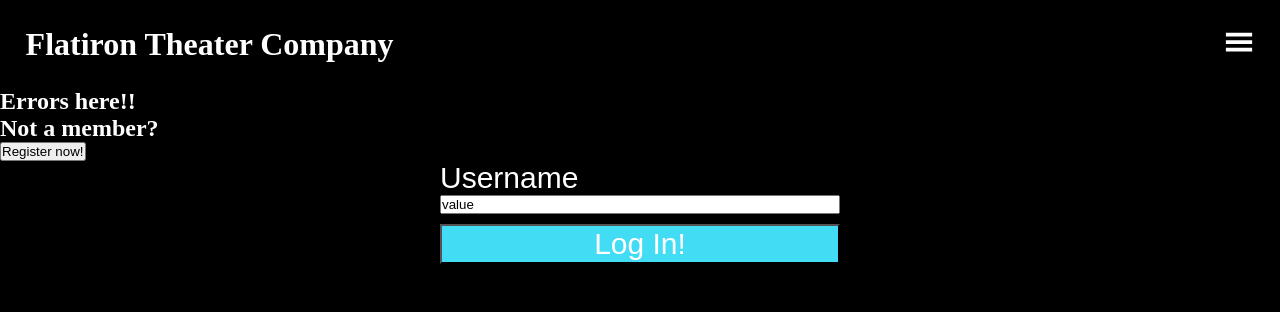
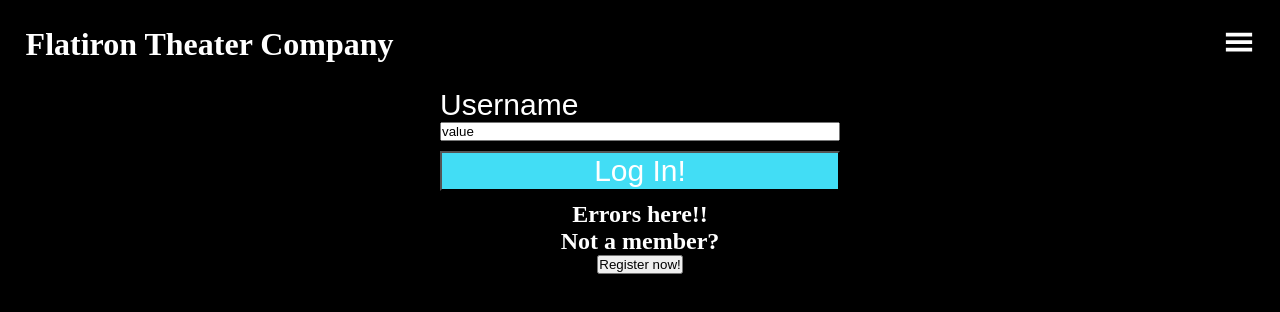
Before and after one commit to codetombomb/acc-identity-and-access-management, a React (Create React App) app in the folder client/: page /authentication in a window 1280 px wide. Shown: the top 312 px of the page. Built offline with nearby package versions, Linux system fonts and the light colour scheme; a web font is replaced by a local one.

Commit message:
update css in client

```diff
--- a/client/src/components/Authentication/Authentication.js
+++ b/client/src/components/Authentication/Authentication.js
@@ -21,18 +21,10 @@ const Authentication = ({ updateUser }) => {
 
   const handleSubmit = () => {
     console.log("Handle the submit");
-
   };
 
   return (
     <>
-      <h2 className="auth-errors">{"Errors here!!"}</h2>
-      <h2>{signUp ? "Already a member?" : "Not a member?"}</h2>
-      <button onClick={handleSignUpClick}>
-        {signUp ? "Log In!" : "Register now!"}
-      </button>
-
-
       <form onSubmit={handleSubmit}>
         <label>Username</label>
         <input type="text" name="name" value={"value"} onChange={console.log} />
@@ -49,8 +41,13 @@ const Authentication = ({ updateUser }) => {
         )}
         <input type="submit" value={signUp ? "Sign Up!" : "Log In!"} />
       </form>
-
-
+      <div className="auth-errors-switch-wrapper">
+        <h2 className="auth-errors">{"Errors here!!"}</h2>
+        <h2>{signUp ? "Already a member?" : "Not a member?"}</h2>
+        <button onClick={handleSignUpClick}>
+          {signUp ? "Log In!" : "Register now!"}
+        </button>
+      </div>
     </>
   );
 };
--- a/client/src/components/Authentication/styles.css
+++ b/client/src/components/Authentication/styles.css
@@ -16,3 +16,10 @@ input[type="submit"] {
   margin-top: 10px;
   margin-bottom: 10px;
 }
+
+.auth-errors-switch-wrapper {
+  display: flex;
+  flex-direction: column;
+  align-items: center;
+  justify-content: center;
+}
--- a/client/src/components/ProductionCard/styles.css
+++ b/client/src/components/ProductionCard/styles.css
@@ -7,7 +7,7 @@
   position: relative;
 }
 
-&:hover {
+.production-card:hover {
   transform: scale(1.15);
   transform-origin: top left;
 }
--- a/client/src/components/ProductionDetail/styles.css
+++ b/client/src/components/ProductionDetail/styles.css
@@ -3,16 +3,24 @@
   flex-direction: column;
   justify-content: start;
   font-family: Arial, sans-serif;
-  margin: 5px;
+  margin: 5%;
+  line-height: 40px;
+  text-wrap: wrap;
+  width: 50%;
 }
 
 .card-detail h1 {
   font-size: 60px;
   border-bottom: solid;
   border-color: #42ddf5;
+  padding: 2%;
 }
 
 .wrapper {
+  display: flex;
+}
+
+.wrapper h1 {
   display: flex;
 }
 
--- a/client/src/components/ProductionsContainer/styles.css
+++ b/client/src/components/ProductionsContainer/styles.css
@@ -4,10 +4,17 @@
     width:70px;
     font-size: 70px;
     line-height: .8;
-
+    margin-left: 5%;
+    padding-bottom: 5%;
     transform: scale(.7, 1.4);
 }
 
 .heading-highlight {
     color:#42ddf5;
 }
+
+.card-container {
+    display: flex;
+    flex-direction: column;
+    margin: 5%;
+}
```
